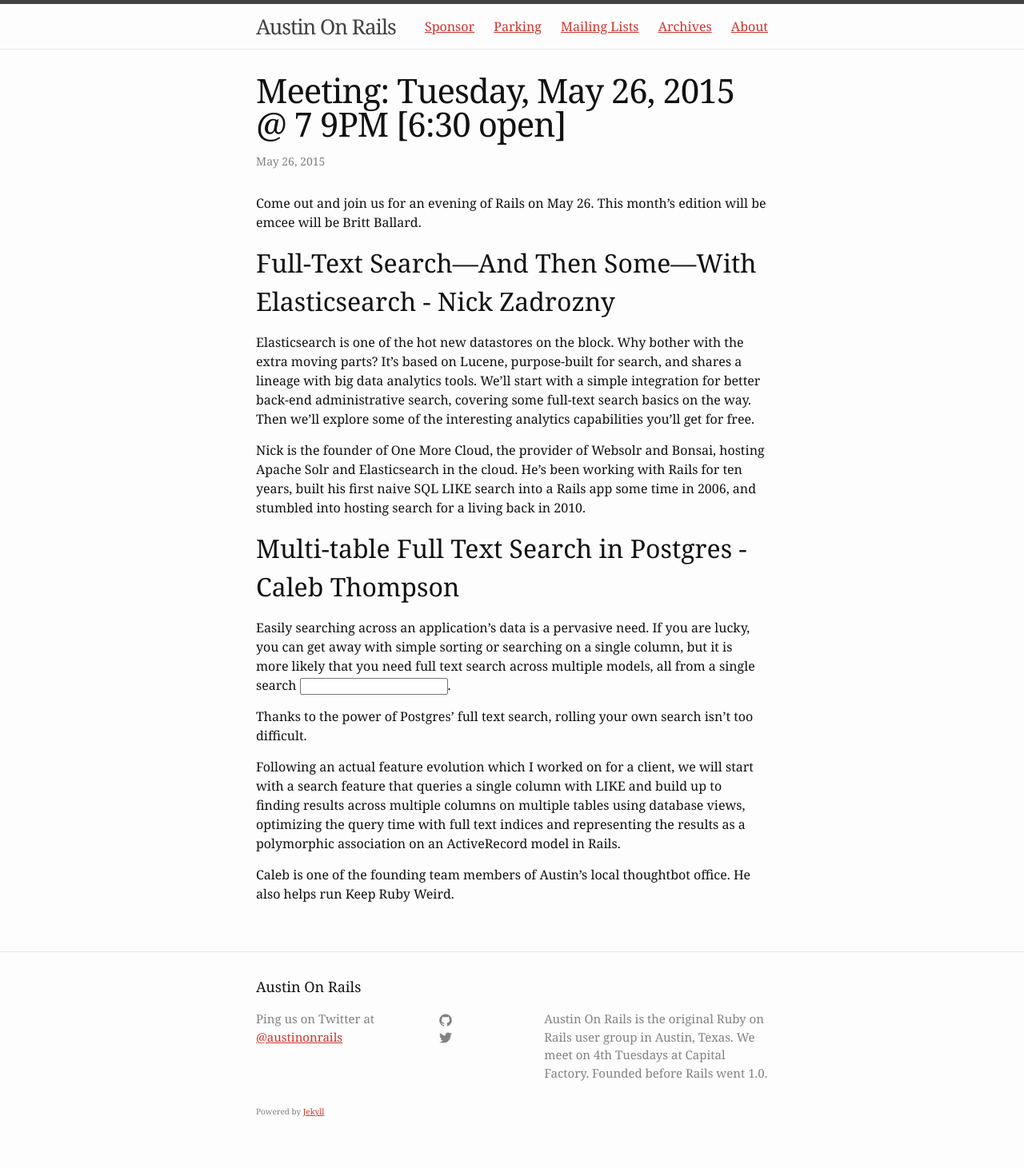
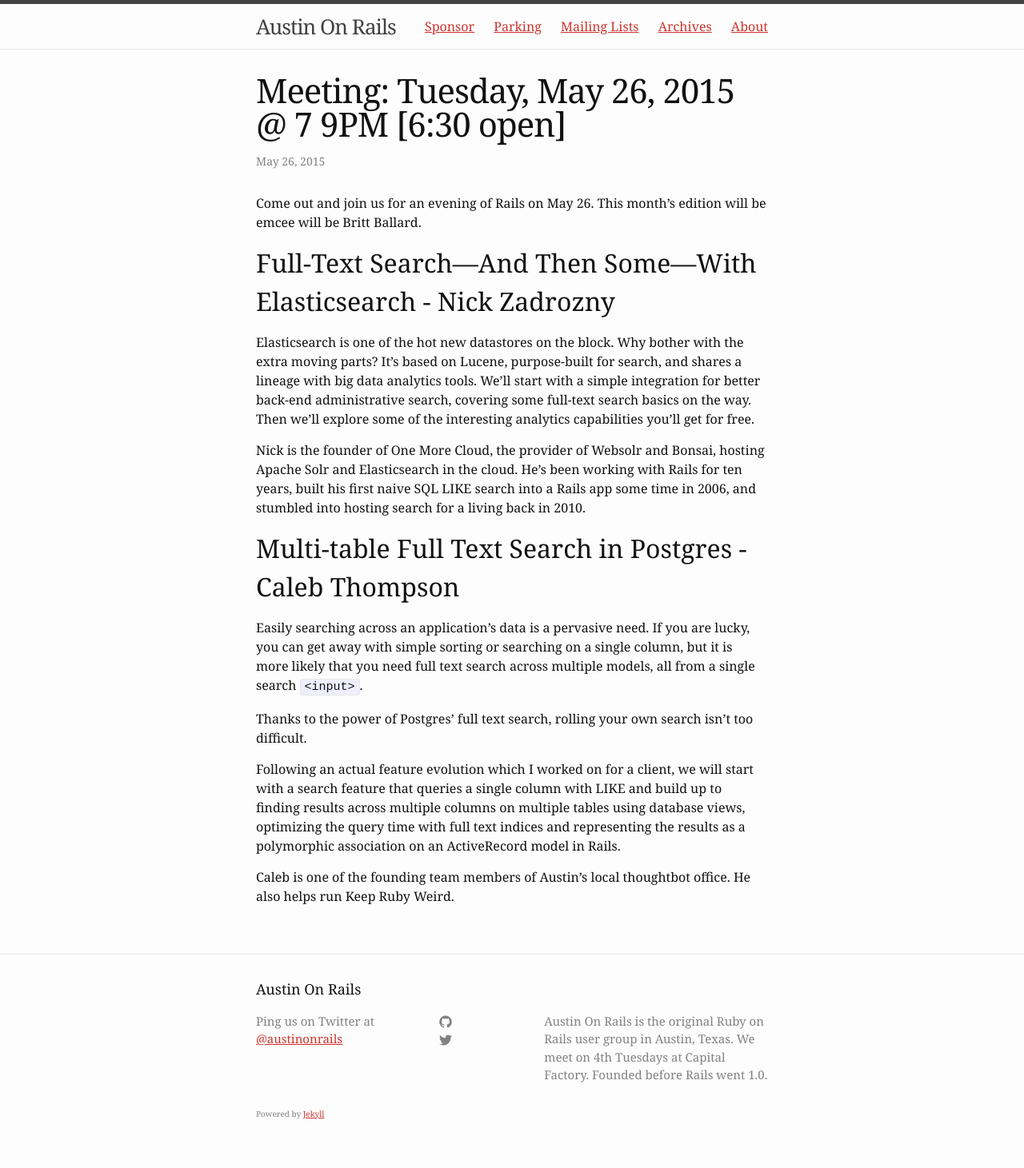
Before and after one commit to austinonrails/aor_meetings_blog, a Jekyll site: the page built from _posts/2015-05-25-meeting-tuesday-may-26-2015--7-9pm-630-open.md, in a window 1280 px wide. Shown: the whole page at 80% size. Built offline with Jekyll 4.4.1, drawn with Linux system fonts in a browser that asks for light colours.

Commit message:
Escape the input

```diff
--- a/_posts/2015-05-25-meeting-tuesday-may-26-2015--7-9pm-630-open.md
+++ b/_posts/2015-05-25-meeting-tuesday-may-26-2015--7-9pm-630-open.md
@@ -27,7 +27,7 @@
 Easily searching across an application’s data is a pervasive need. If you are
 lucky, you can get away with simple sorting or searching on a single column, but
 it is more likely that you need full text search across multiple models, all
-from a single search <input>.
+from a single search `<input>`.
 
 Thanks to the power of Postgres’ full text search, rolling your own search isn't
 too difficult.
```
